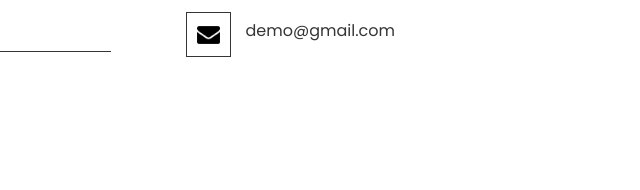
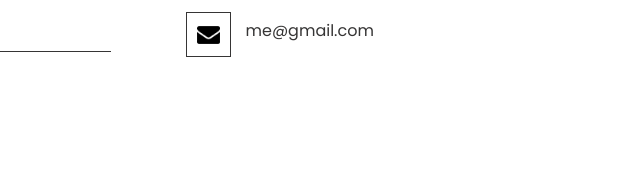
Before and after one commit to 4y2s/food, a plain HTML site: page contact.html in a window 1280 px wide. Shown: the part 395-585 px from the top of the page, 567-1207 px from the left. Drawn offline with nearby package versions, Linux system fonts and the light colour scheme.

Commit message:
change to contact

```diff
--- a/contact.html
+++ b/contact.html
@@ -110,7 +110,7 @@
                 <img src="images/envelope.png" alt="">
               </div>
               <h6>
-                demo@gmail.com
+                me@gmail.com
               </h6>
             </a>
           </div>
```
